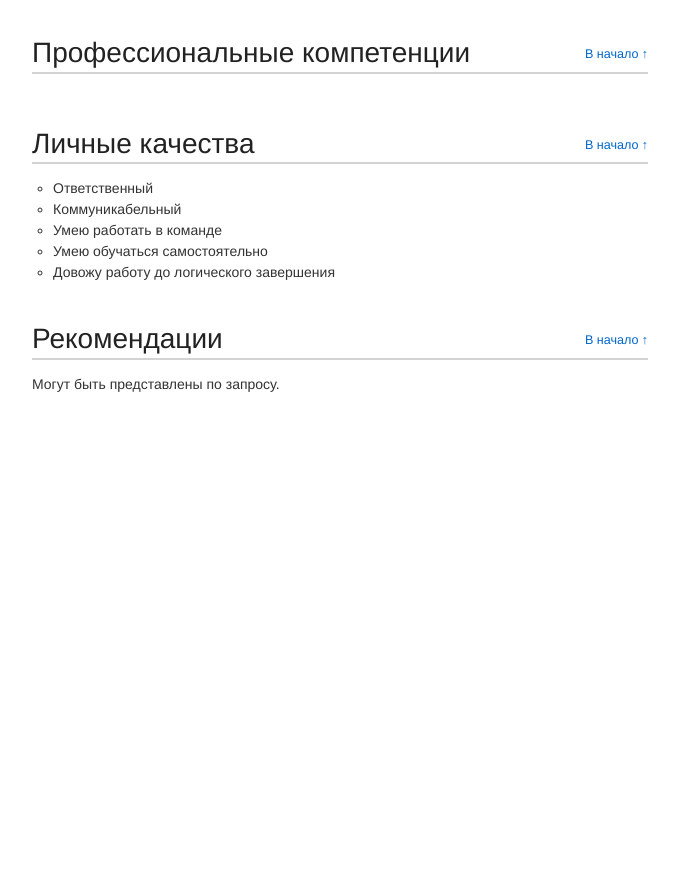
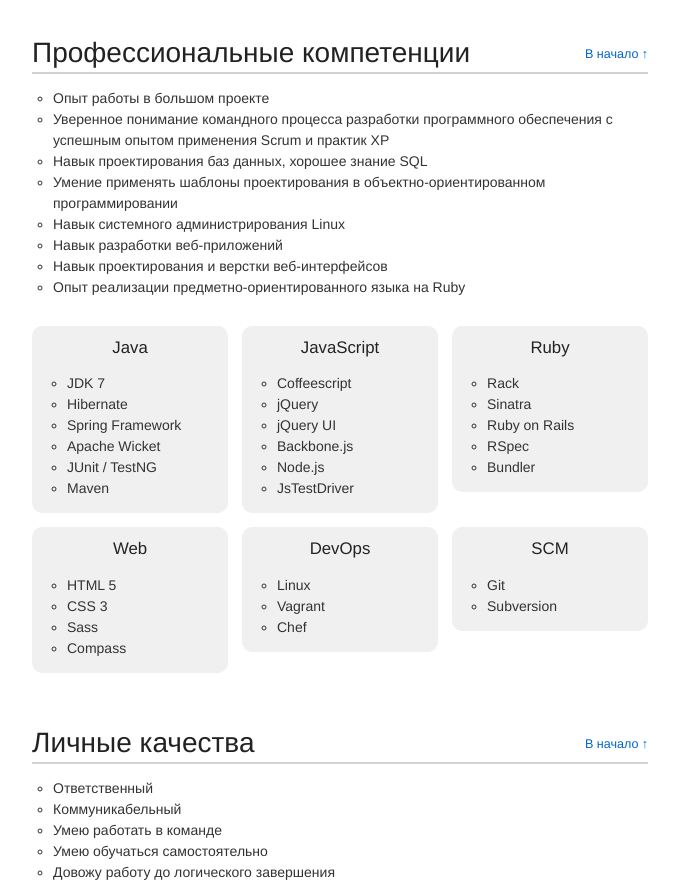
Before and after one commit to savulchik/savulchik.github.com, a plain HTML site: page index.html in a window 1280 px wide. Shown: the part 1437-2323 px from the top of the page, without its empty margins (405-1084 px from the left). Before the commit the page ends 1937 px from the top, so only its background shows below. Drawn offline with Linux system fonts and the light colour scheme.

Commit message:
Заполнен раздел Компетенций

```diff
--- a/index.html
+++ b/index.html
@@ -230,137 +230,100 @@
       <a href="#page-top">В начало</a>
     </header>
 
-    <!--<section class="skill">-->
-      <!--<h2>Планирование процесса разработки ПО</h2>-->
+    <ul id="experience">
+      <li>Опыт работы в большом проекте</li>
+      <li>Уверенное понимание командного процесса разработки программного обеспечения с успешным опытом применения Scrum и практик XP</li>
+      <li>Навык проектирования баз данных, хорошее знание SQL</li>
+      <li>Умение применять шаблоны проектирования в объектно-ориентированном программировании</li>
+      <li>Навык системного администрирования Linux</li>
+      <li>Навык разработки веб-приложений</li>
+      <li>Навык проектирования и верстки веб-интерфейсов</li>
+      <li>Опыт реализации предметно-ориентированного языка на Ruby</li>
+    </ul>
 
-      <!--<ul>-->
-        <!--<li>Работа с техническим заданием</li>-->
-        <!--<li>Декомпозиция больших задач на меньшие подзадачи</li>-->
-        <!--<li>Оценивание трудозатрат</li>-->
-      <!--</ul>-->
-    <!--</section>-->
+    <div class="row">
+      <section class="skill">
+        <div>
+          <h3>Java</h3>
 
-    <!--<section class="skill">-->
-      <!--<h2>Проектирование ПО</h2>-->
+          <ul>
+            <li>JDK 7</li>
+            <li>Hibernate</li>
+            <li>Spring Framework</li>
+            <li>Apache Wicket</li>
+            <li>JUnit / TestNG</li>
+            <li>Maven</li>
+          </ul>
+        </div>
+      </section>
 
-      <!--<ul>-->
-        <!--<li>Применение шаблонов проектирования в ООП</li>-->
-        <!--<li>Проектирование схемы базы данных</li>-->
-        <!--<li>Проектирование интерфейса пользователя</li>-->
-      <!--</ul>-->
-    <!--</section>-->
+      <section class="skill">
+        <div>
+          <h3>JavaScript</h3>
 
-    <!--<section class="skill">-->
-      <!--<h2>Разработка и поддержка ПО с применением</h2>-->
+          <ul>
+            <li>Coffeescript</li>
+            <li>jQuery</li>
+            <li>jQuery UI</li>
+            <li>Backbone.js</li>
+            <li>Node.js</li>
+            <li>JsTestDriver</li>
+          </ul>
+        </div>
+      </section>
 
-      <!--&lt;!&ndash;<ul>&ndash;&gt;-->
-        <!--&lt;!&ndash;<li>Исправление дефектов</li>&ndash;&gt;-->
-        <!--&lt;!&ndash;<li>Рефакторинг исходного кода</li>&ndash;&gt;-->
-        <!--&lt;!&ndash;<li>Написание документации</li>&ndash;&gt;-->
-        <!--&lt;!&ndash;<li>Применение объектно-ориентированных языков программирования</li>&ndash;&gt;-->
-        <!--&lt;!&ndash;<li>Документирование, тестирование и рецензирование исходного кода</li>&ndash;&gt;-->
-        <!--&lt;!&ndash;<li>Применение языков программирования и технологий:</li>&ndash;&gt;-->
-      <!--&lt;!&ndash;</ul>&ndash;&gt;-->
+      <section class="skill">
+        <div>
+          <h3>Ruby</h3>
 
-      <!--<section class="lang">-->
-        <!--<h3>Java</h3>-->
+          <ul>
+            <li>Rack</li>
+            <li>Sinatra</li>
+            <li>Ruby on Rails</li>
+            <li>RSpec</li>
+            <li>Bundler</li>
+          </ul>
+        </div>
+      </section>
+    </div>
 
-        <!--<ul>-->
-          <!--<li>Hibernate</li>-->
-          <!--<li>Spring Framework</li>-->
-          <!--<li>Apache Wicket</li>-->
-          <!--<li>JUnit / TestNG</li>-->
-          <!--<li>Maven</li>-->
-        <!--</ul>-->
-      <!--</section>-->
+    <div class="row">
+      <section class="skill">
+        <div>
+          <h3>Web</h3>
 
-      <!--<section class="lang">-->
-        <!--<h3>JavaScript</h3>-->
+          <ul>
+            <li>HTML 5</li>
+            <li>CSS 3</li>
+            <li>Sass</li>
+            <li>Compass</li>
+          </ul>
+        </div>
+      </section>
 
-        <!--<ul>-->
-          <!--<li>Coffescript</li>-->
-          <!--<li>jQuery / jQuery UI</li>-->
-          <!--<li>Backbone.js</li>-->
-          <!--<li>JsTestDriver</li>-->
-        <!--</ul>-->
-      <!--</section>-->
+      <section class="skill">
+        <div>
+          <h3>DevOps</h3>
 
-      <!--<section class="lang">-->
-        <!--<h3>Ruby</h3>-->
+          <ul>
+            <li>Linux</li>
+            <li>Vagrant</li>
+            <li>Chef</li>
+          </ul>
+        </div>
+      </section>
 
-        <!--<ul>-->
-          <!--<li>Rack</li>-->
-          <!--<li>Sinatra</li>-->
-          <!--<li>Ruby on Rails</li>-->
-          <!--<li>Minitest / RSpec</li>-->
-          <!--<li>Bundler</li>-->
-        <!--</ul>-->
-      <!--</section>-->
+      <section class="skill">
+        <div>
+          <h3>SCM</h3>
 
-      <!--<section class="lang">-->
-        <!--<h3>HTML 5 & CSS 3</h3>-->
-
-        <!--<ul>-->
-          <!--<li>Semantic Markup</li>-->
-          <!--<li>Layout Grids</li>-->
-          <!--<li>Responsive Design</li>-->
-          <!--<li>Sass & Compass</li>-->
-        <!--</ul>-->
-      <!--</section>-->
-
-      <!--<section class="lang">-->
-        <!--<h3>SQL</h3>-->
-      <!--</section>-->
-    <!--</section>-->
-
-      <!--&lt;!&ndash;<section class="lang">&ndash;&gt;-->
-        <!--&lt;!&ndash;<div class="content">&ndash;&gt;-->
-          <!--&lt;!&ndash;<h3>HTML5 & CSS3</h3>&ndash;&gt;-->
-
-          <!--&lt;!&ndash;<ul>&ndash;&gt;-->
-            <!--&lt;!&ndash;<li>Sass</li>&ndash;&gt;-->
-            <!--&lt;!&ndash;<li>Compass</li>&ndash;&gt;-->
-            <!--&lt;!&ndash;<li>Responsive Design</li>&ndash;&gt;-->
-            <!--&lt;!&ndash;<li>Layout Grids</li>&ndash;&gt;-->
-          <!--&lt;!&ndash;</ul>&ndash;&gt;-->
-        <!--&lt;!&ndash;</div>&ndash;&gt;-->
-      <!--&lt;!&ndash;</section>&ndash;&gt;-->
-<!--&lt;!&ndash;-->
-      <!--<section class="skill">-->
-        <!--<div class="content">-->
-          <!--<h3>VCS</h3>-->
-
-          <!--<ul>-->
-            <!--<li>Git</li>-->
-            <!--<li>Subversion</li>-->
-          <!--</ul>-->
-        <!--</div>-->
-      <!--</section>-->
-    <!--</div>-->
-
-    <!--<section class="skill">-->
-      <!--<div class="content">-->
-        <!--<h3>SQL</h3>-->
-
-        <!--<ul>-->
-          <!--<li>Transactions</li>-->
-          <!--<li>Constraints</li>-->
-          <!--<li>Indexes</li>-->
-        <!--</ul>-->
-      <!--</div>-->
-    <!--</section>-->
-
-    <!--<section class="skill">-->
-      <!--<div class="content">-->
-        <!--<h3>DevOps</h3>-->
-
-        <!--<ul>-->
-          <!--<li>Linux</li>-->
-          <!--<li>Chef</li>-->
-          <!--<li>Vagrant</li>-->
-        <!--</ul>-->
-      <!--</div>-->
-    <!--</section>&ndash;&gt;-->
+          <ul>
+            <li>Git</li>
+            <li>Subversion</li>
+          </ul>
+        </div>
+      </section>
+    </div>
   </section>
 
   <section id="personality">
--- a/sass/screen.scss
+++ b/sass/screen.scss
@@ -2,6 +2,7 @@
 @import "blueprint/typography";
 @import "compass/typography/lists";
 @import "compass/typography/links/hover-link";
+@import "compass/css3/border-radius";
 @import "susy";
 
 //
@@ -161,7 +162,7 @@
   }
 }
 
-.row {
+section.degree .row {
   @include pie-clearfix;
 
   h3 {
@@ -178,6 +179,30 @@
 ul.technologies {
   @include inline-list;
   padding: 0;
+}
+
+ul#experience {
+  margin-bottom: 2em;
+}
+
+section#skills .row {
+  @include pie-clearfix;
+}
+
+section.skill {
+  @include pie-clearfix;
+  @include span-columns(3, 9);
+  @include nth-omega(3n);
+
+  margin-bottom: 1em;
+
+  h3 {
+    margin-bottom: 1em;
+  }
+
+  & > div {
+    margin: 1em;
+  }
 }
 
 //
@@ -222,7 +247,7 @@
   }
 }
 
-.row h3 {
+section.degree .row h3 {
   font-size: 1.1em;
   line-height: 1.4;
   color: #ccc;
@@ -257,3 +282,13 @@
     }
   }
 }
+
+section.skill {
+  background-color: #f0f0f0;
+  @include border-radius(10px);
+
+  h3 {
+    font-size: 1.2em;
+    text-align: center;
+  }
+}
```
Also changed, not shown: stylesheets/screen.css.
